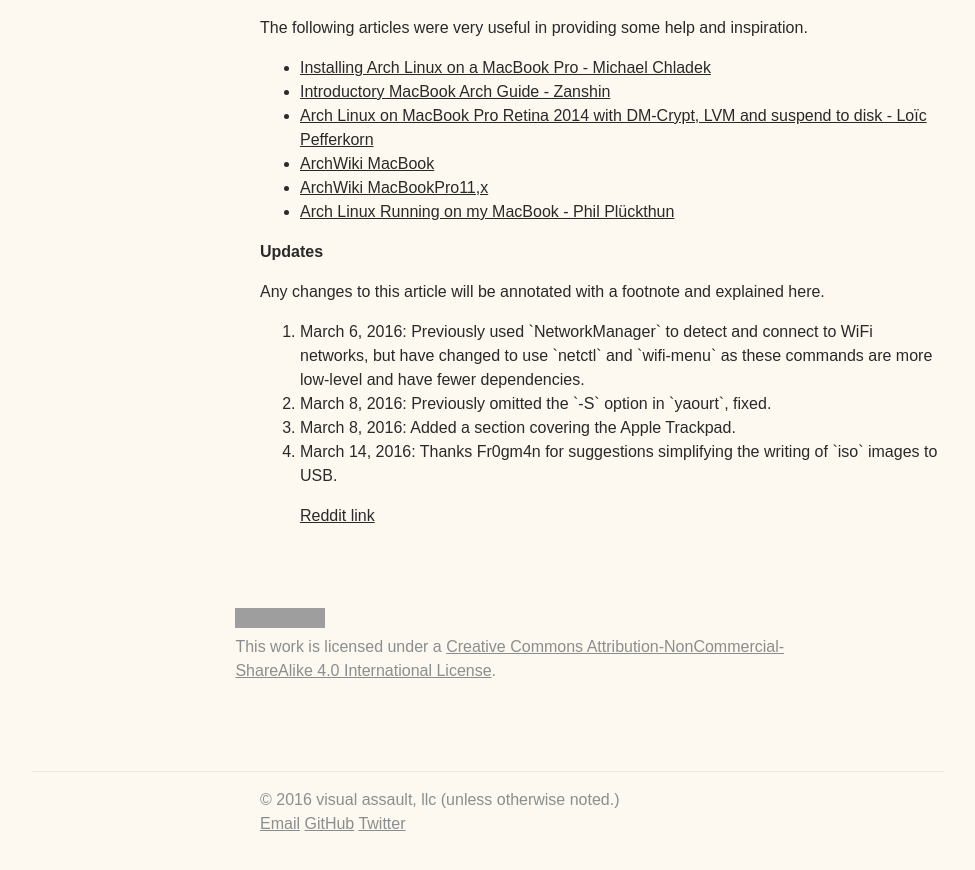
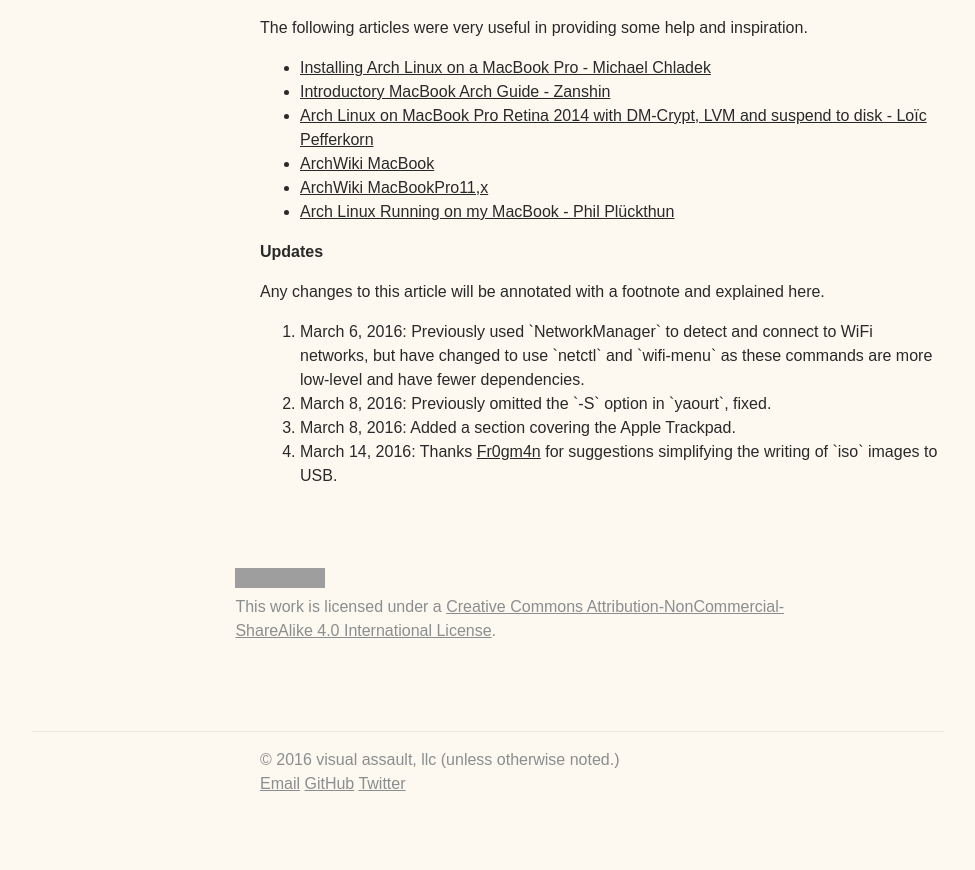
Before and after one commit to visual-assault/visual-assault.github.io, a Jekyll site: the page built from _posts/2016-03-07-install-encrypted-arch-linux-on-apple-macbook-pro.md, in a window 1280 px wide and 900 px high, scrolled down 27101 px. Shown: the top 870 px of the window, without its empty margins (152-1127 px from the left). Built offline with Jekyll 4.4.1, drawn with Linux system fonts in a browser that asks for light colours; grey boxes are pictures that could not be loaded.

Commit message:
Update 2016-03-07-install-encrypted-arch-linux-on-apple-macbook-pro.md

```diff
--- a/_posts/2016-03-07-install-encrypted-arch-linux-on-apple-macbook-pro.md
+++ b/_posts/2016-03-07-install-encrypted-arch-linux-on-apple-macbook-pro.md
@@ -1438,5 +1438,4 @@
 1. <div id="3"><a name="3"></a>
    March 8, 2016: Added a section covering the Apple Trackpad.</div>
 1. <div id="4"><a name="4"></a>
-   March 14, 2016: Thanks Fr0gm4n for suggestions simplifying the writing of `iso` images to USB.</div>
-   [Reddit link](https://www.reddit.com/r/archlinux/comments/493k4n/installing_encrypted_arch_linux_on_an_apple/d0y36h4?context=3)
+   March 14, 2016: Thanks <a href="https://www.reddit.com/r/archlinux/comments/493k4n/installing_encrypted_arch_linux_on_an_apple/d0y36h4?context=3">Fr0gm4n</a> for suggestions simplifying the writing of `iso` images to USB.</div>
```
